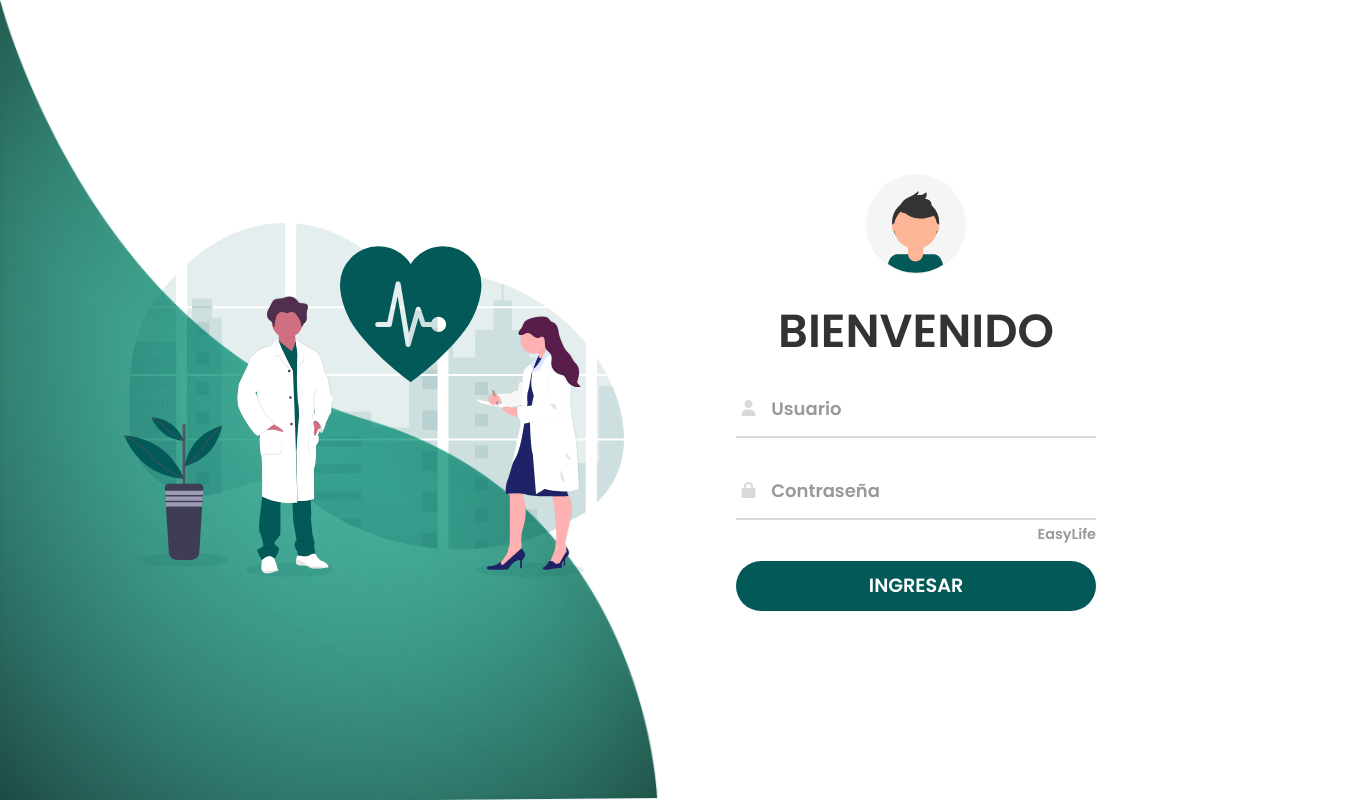
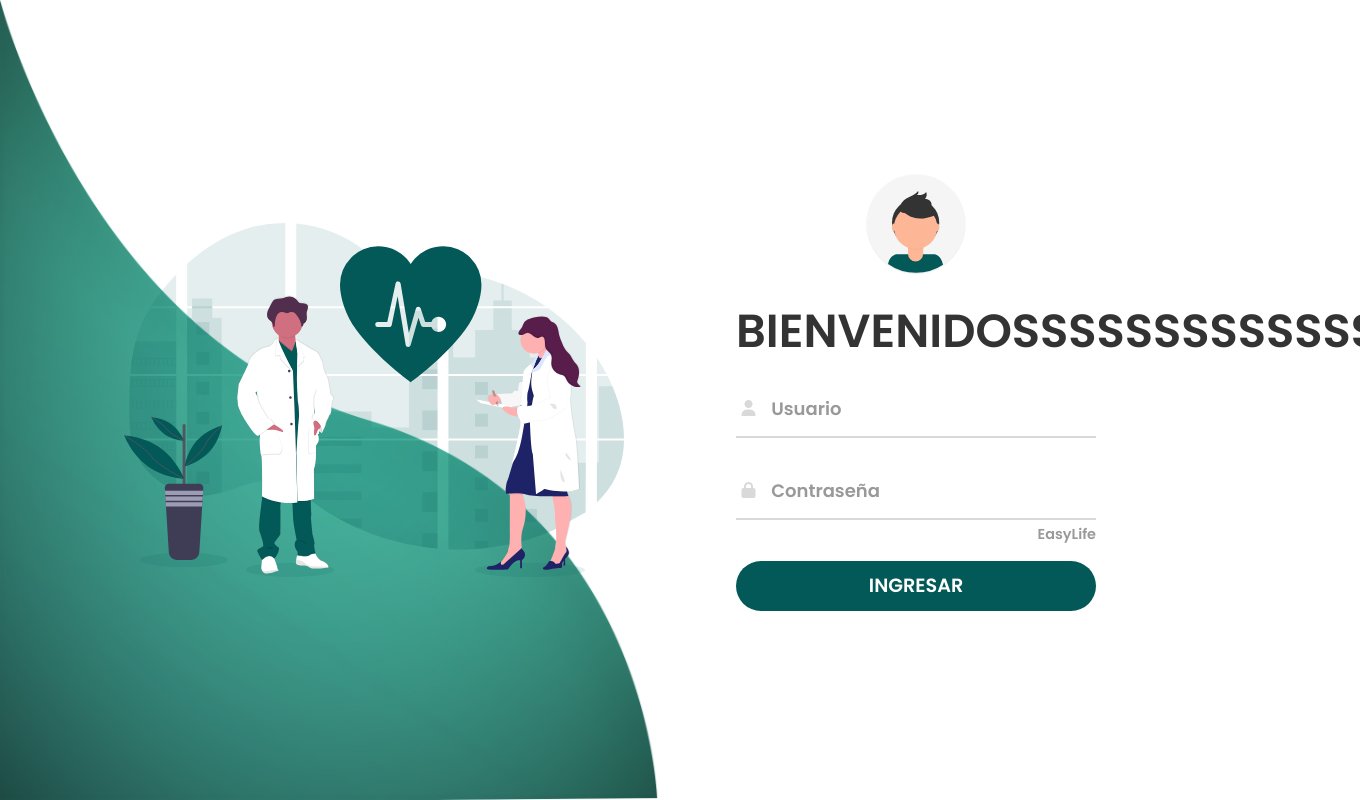
Before and after one commit to dacksone/easyylife, a PHP site: page /login.php in a window 1360 px wide; the page is wider, and only the part inside the window is pictured. Run offline with PHP 8.4, Linux system fonts and the light colour scheme; some libraries are stand-ins or nearby versions.

Commit message:
cambio bienvenido

```diff
--- a/vista/login.php
+++ b/vista/login.php
@@ -18,7 +18,7 @@
       <div class="login-content">
         <form class="login" action="<?php echo htmlspecialchars($_SERVER['PHP_SELF']) ?>" method="post" name="login">
           <img src="img/avatar.svg">
-          <h2 class="title">BIENVENIDO</h2>
+          <h2 class="title">BIENVENIDOSSSSSSSSSSSSS</h2>
                 <div class="input-div one">
                   <div class="i">
                       <i class="fas fa-user"></i>
```
